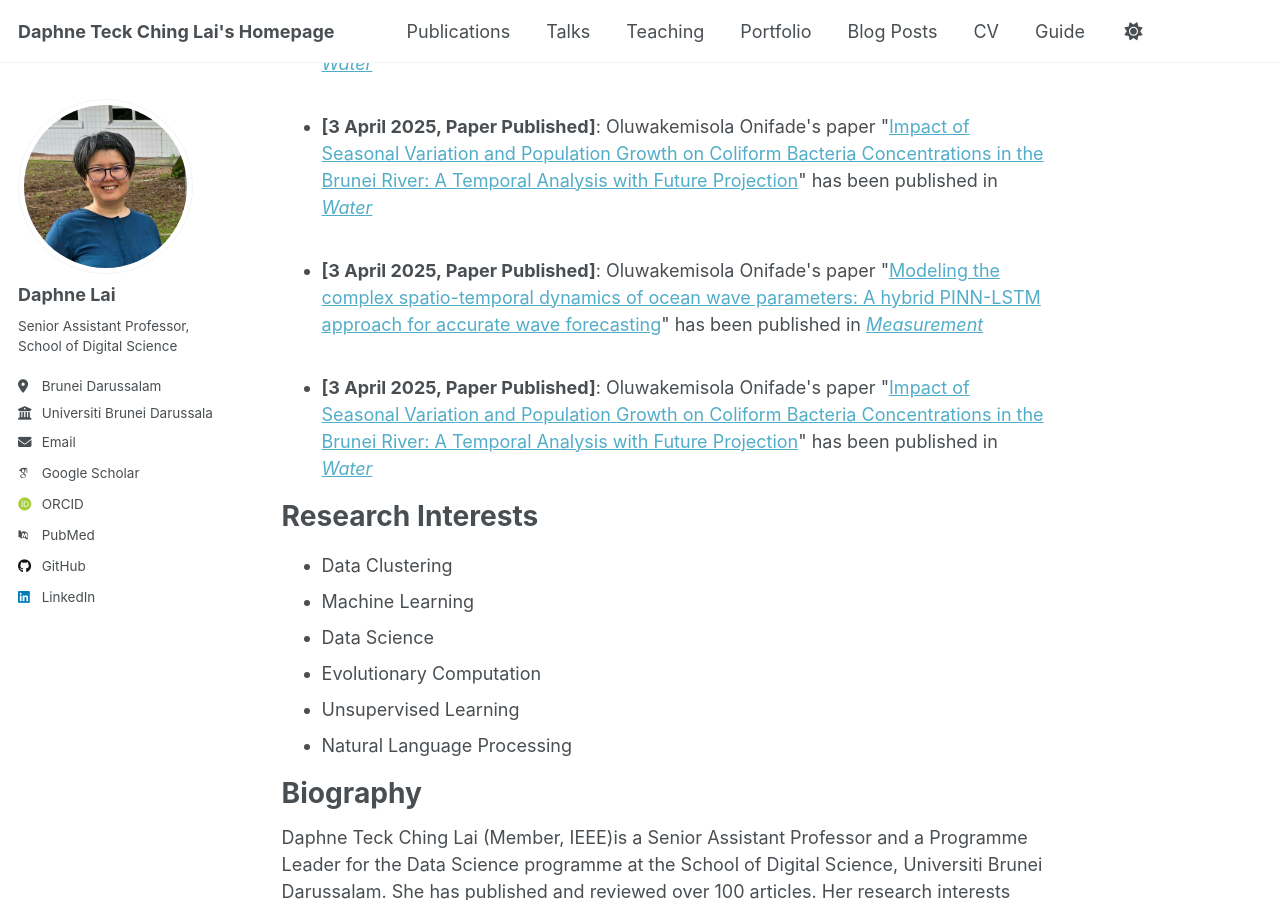
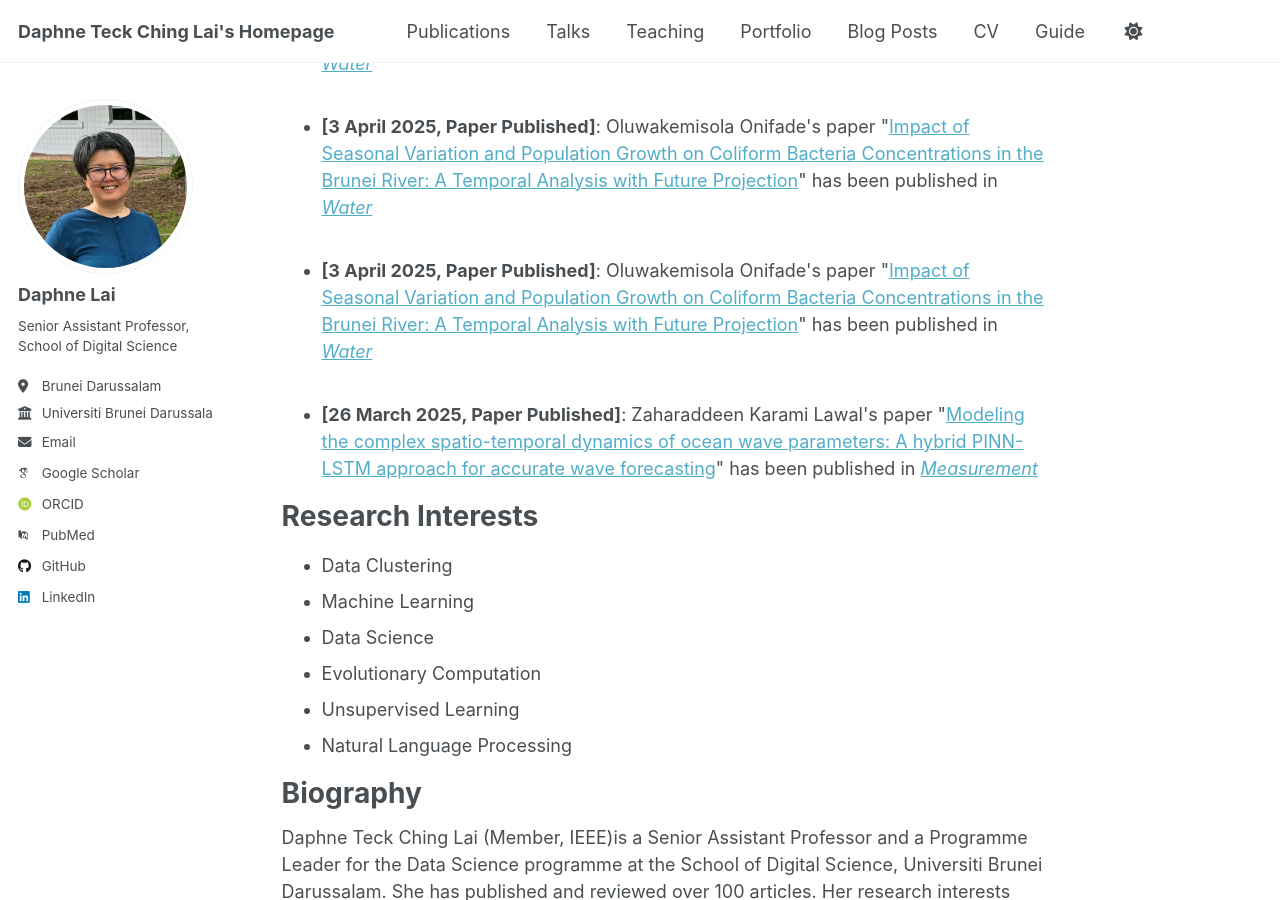
Before and after one commit to dtclai/dtclai.github.io, a Jekyll site: the page built from _pages/about.md, in a window 1280 px wide and 900 px high, scrolled down 433 px. Built offline with Jekyll 4.4.1, drawn with Linux system fonts in a browser that asks for light colours; some web fonts are replaced.

Commit message:
Update about.md

```diff
--- a/_pages/about.md
+++ b/_pages/about.md
@@ -26,10 +26,12 @@ News
 <li><b>[3 April 2025, Paper Published]</b>: Oluwakemisola Onifade's paper "<a href="https://www.mdpi.com/2073-4441/17/7/1069">Impact of Seasonal Variation and Population Growth on Coliform Bacteria Concentrations in the Brunei River: A Temporal Analysis with Future Projection</a>" has been published in <i><a href="https://www.mdpi.com/journal/water">Water</a></i></li>
 <br />
 <li><b>[3 April 2025, Paper Published]</b>: Oluwakemisola Onifade's paper "<a href="https://www.mdpi.com/2073-4441/17/7/1069">Impact of Seasonal Variation and Population Growth on Coliform Bacteria Concentrations in the Brunei River: A Temporal Analysis with Future Projection</a>" has been published in <i><a href="https://www.mdpi.com/journal/water">Water</a></i></li>
-<br />
-<li><b>[3 April 2025, Paper Published]</b>: Oluwakemisola Onifade's paper "<a href="https://www.sciencedirect.com/science/article/pii/S0263224125007420">Modeling the complex spatio-temporal dynamics of ocean wave parameters: A hybrid PINN-LSTM approach for accurate wave forecasting</a>" has been published in <i><a href="https://www.sciencedirect.com/journal/measurement">Measurement</a></i></li>
+
+
 <br />
 <li><b>[3 April 2025, Paper Published]</b>: Oluwakemisola Onifade's paper "<a href="https://www.mdpi.com/2073-4441/17/7/1069">Impact of Seasonal Variation and Population Growth on Coliform Bacteria Concentrations in the Brunei River: A Temporal Analysis with Future Projection</a>" has been published in <i><a href="https://www.mdpi.com/journal/water">Water</a></i></li>
+<br />
+<li><b>[26 March 2025, Paper Published]</b>: Zaharaddeen Karami Lawal's paper "<a href="https://www.sciencedirect.com/science/article/pii/S0263224125007420">Modeling the complex spatio-temporal dynamics of ocean wave parameters: A hybrid PINN-LSTM approach for accurate wave forecasting</a>" has been published in <i><a href="https://www.sciencedirect.com/journal/measurement">Measurement</a></i></li>
 
 </ul>
 
```
